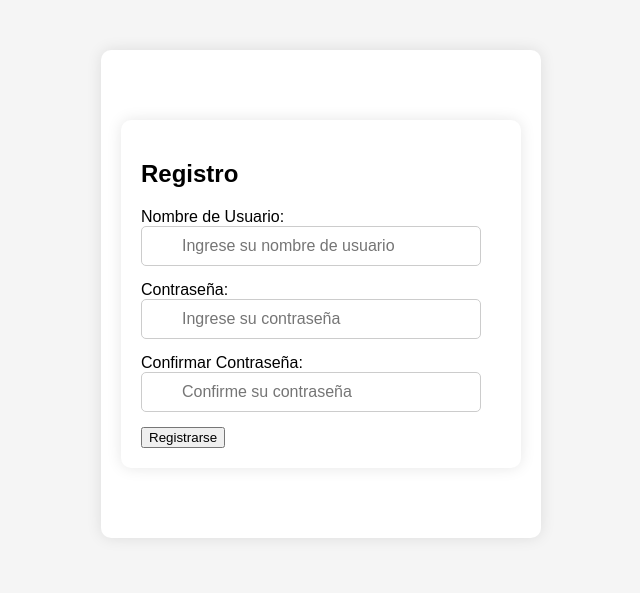
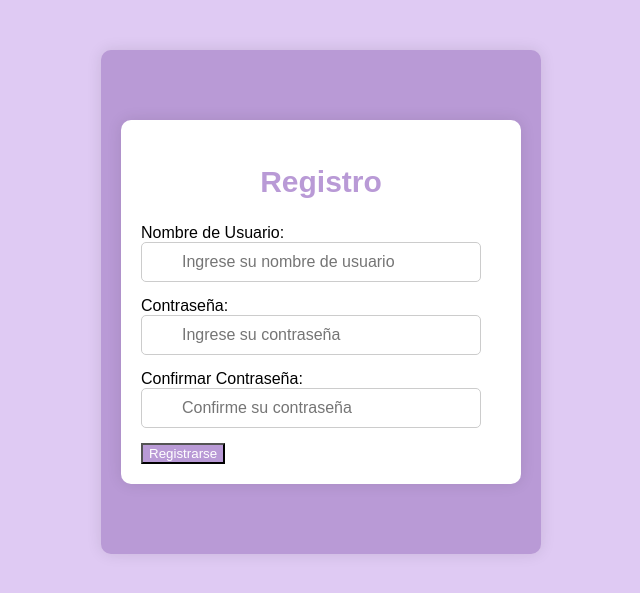
Before and after one commit to kkikiary/trabajo-final-streambe, a PHP site: page /htmls/registrar.php in a window 1280 px wide. Shown: the top 593 px of the page, without its empty margins (319-959 px from the left). Run offline with PHP 8.4, Linux system fonts and the light colour scheme.

Commit message:
Update styles.css

```diff
--- a/styles/styles.css
+++ b/styles/styles.css
@@ -2,7 +2,7 @@ body {
     font-family: Arial, sans-serif;
     margin: 0;
     padding: 0;
-    background-color: #f5f5f5;
+    background-color: #dfcaf3;
 }
 
 /* Estilos para el header */
@@ -27,6 +27,7 @@ header div {
     gap: 10px;
 }
 
+
 header button {
     padding: 10px 20px;
     background-color: #007bff;
@@ -48,7 +49,7 @@ header button:hover {
 section {
     max-width: 400px;
     margin: 50px auto;
-    background-color: white;
+    background-color: #b99ad6;
     padding: 20px;
     border-radius: 10px;
     box-shadow: 0 0 15px rgba(0, 0, 0, 0.1);
@@ -143,3 +144,16 @@ div input[type="submit"]:hover {
     background-color: white;
     color: #45a049;
 }
+
+.box h2 {
+    color: #b99ad6;
+    font-family: 'Century Gothic', sans-serif;
+    text-align: center;
+    font-size: 30px;
+}
+
+button {
+    background-color: #b99ad6;
+    color: white;
+    font-family: 'Century Gothic', sans-serif;
+}
```
